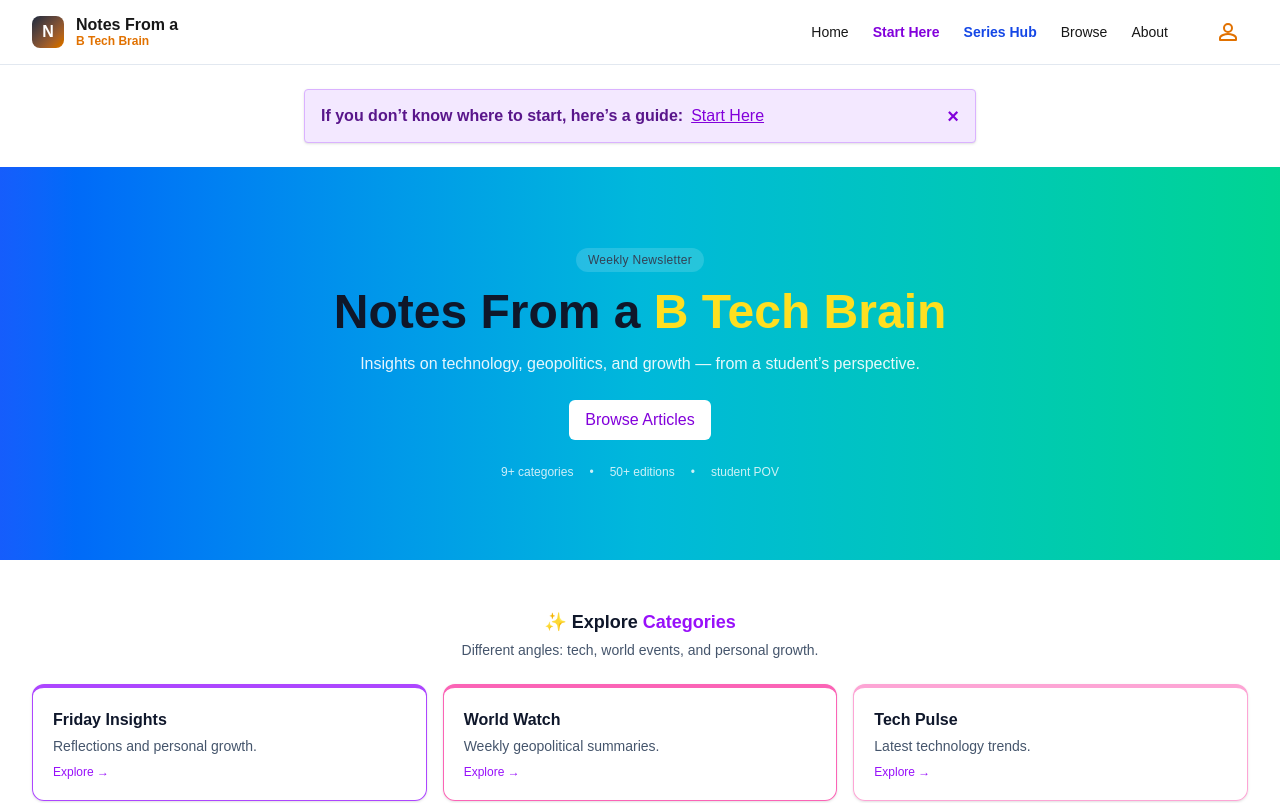
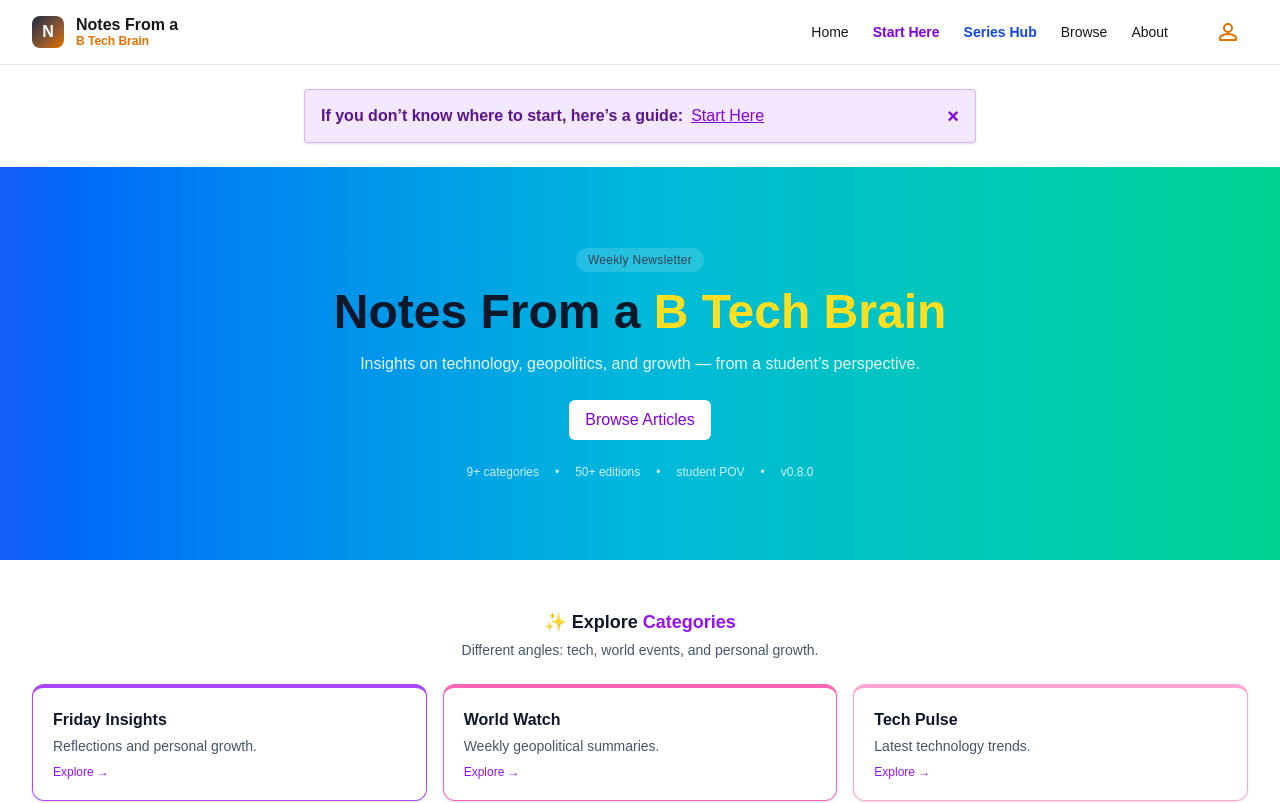
Before and after one commit to ZainabShujat/Btech-blog, a Next.js app: page / in a window 1280 px wide. Shown: the top 803 px of the page. Built offline with nearby package versions, Linux system fonts and the light colour scheme; no server answers; the database is empty.

Commit message:
added version

```diff
--- a/app/components/Hero.tsx
+++ b/app/components/Hero.tsx
@@ -1,4 +1,6 @@
+
 import Link from "next/link";
+import packageJson from "../../package.json";
 
 export default function Hero() {
   return (
@@ -30,6 +32,8 @@ export default function Hero() {
           <span>50+ editions</span>
           <span>•</span>
           <span>student POV</span>
+          <span>•</span>
+          <span>v{packageJson.version}</span>
         </div>
       </div>
     </section>
--- a/package.json
+++ b/package.json
@@ -1,6 +1,6 @@
 {
   "name": "notes-brain",
-  "version": "0.1.0",
+  "version": "0.8.0",
   "private": true,
   "scripts": {
     "dev": "next dev",
```
